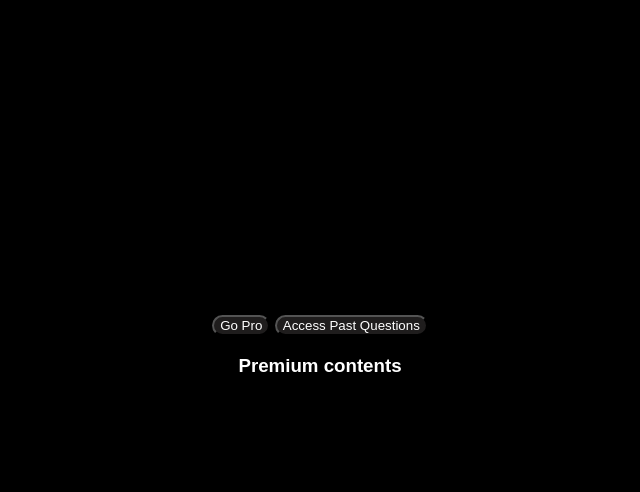
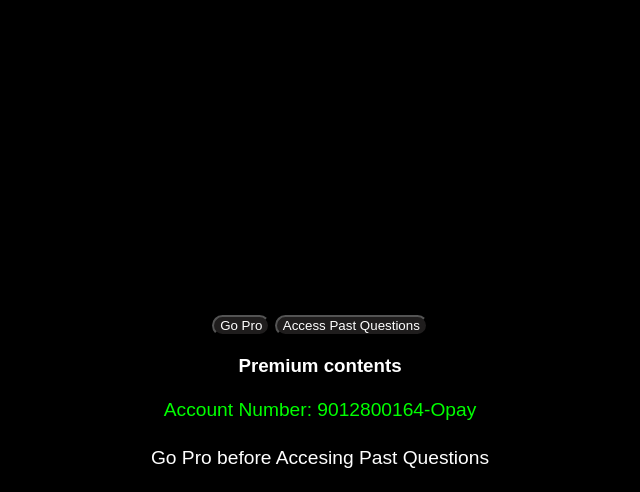
Before and after one commit to cobblepot578/studbud, a plain HTML site: page premium.html in a window 1280 px wide. Shown: the part 556-1048 px from the top of the page, without its empty margins (320-960 px from the left). Drawn offline with Linux system fonts and the light colour scheme.

Commit message:
Update styles.css

```diff
--- a/styles.css
+++ b/styles.css
@@ -1,3 +1,4 @@
+
 body {
     font-family: Arial, sans-serif;
     margin: 0;
@@ -356,3 +357,9 @@ p {
     :0 0 120px #fff;
     :0 0 160px #fff;
   }
+#chick{
+  color: #0f0;
+}
+#sharp{
+  color:#fff
+}
```
